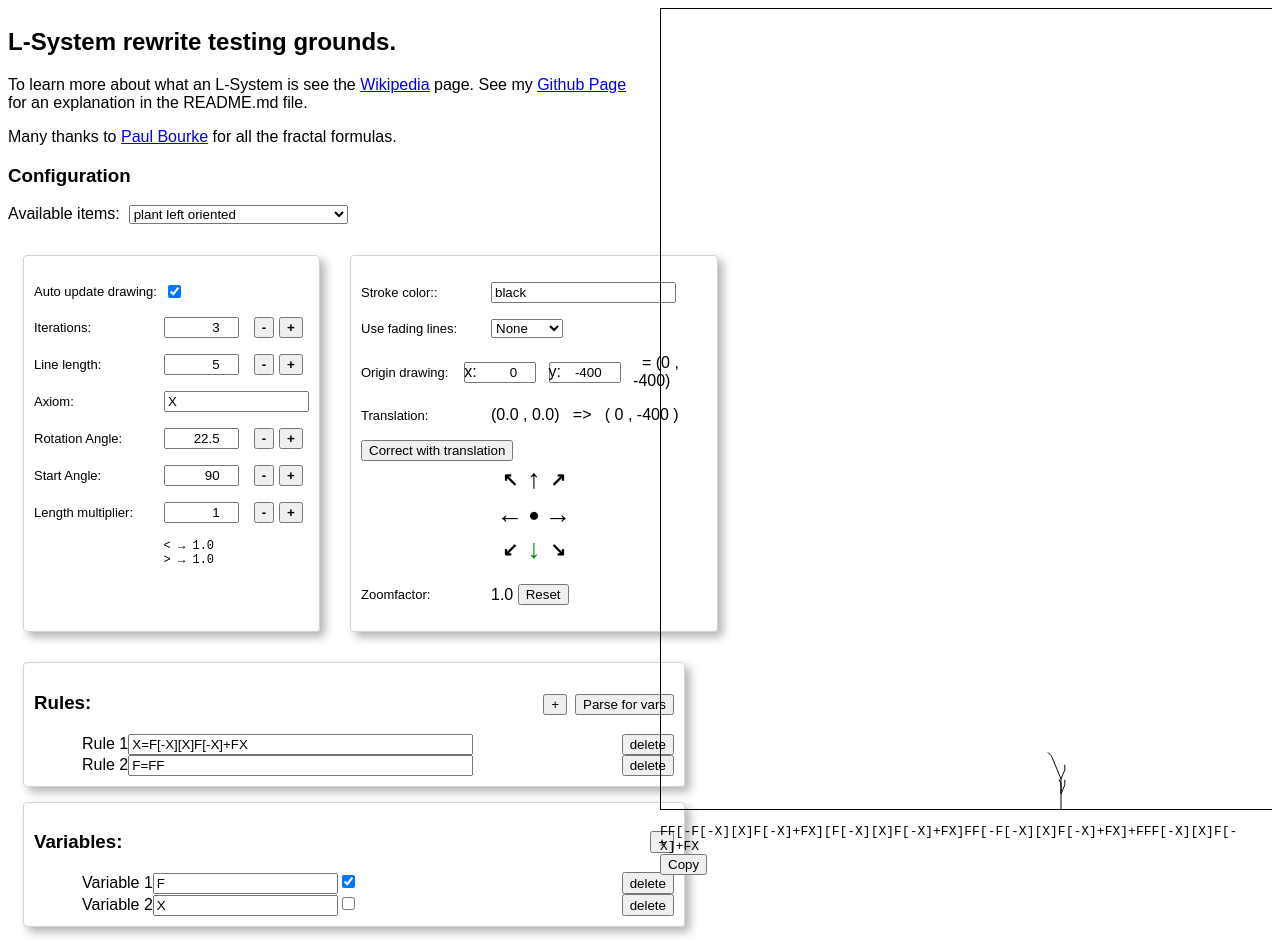
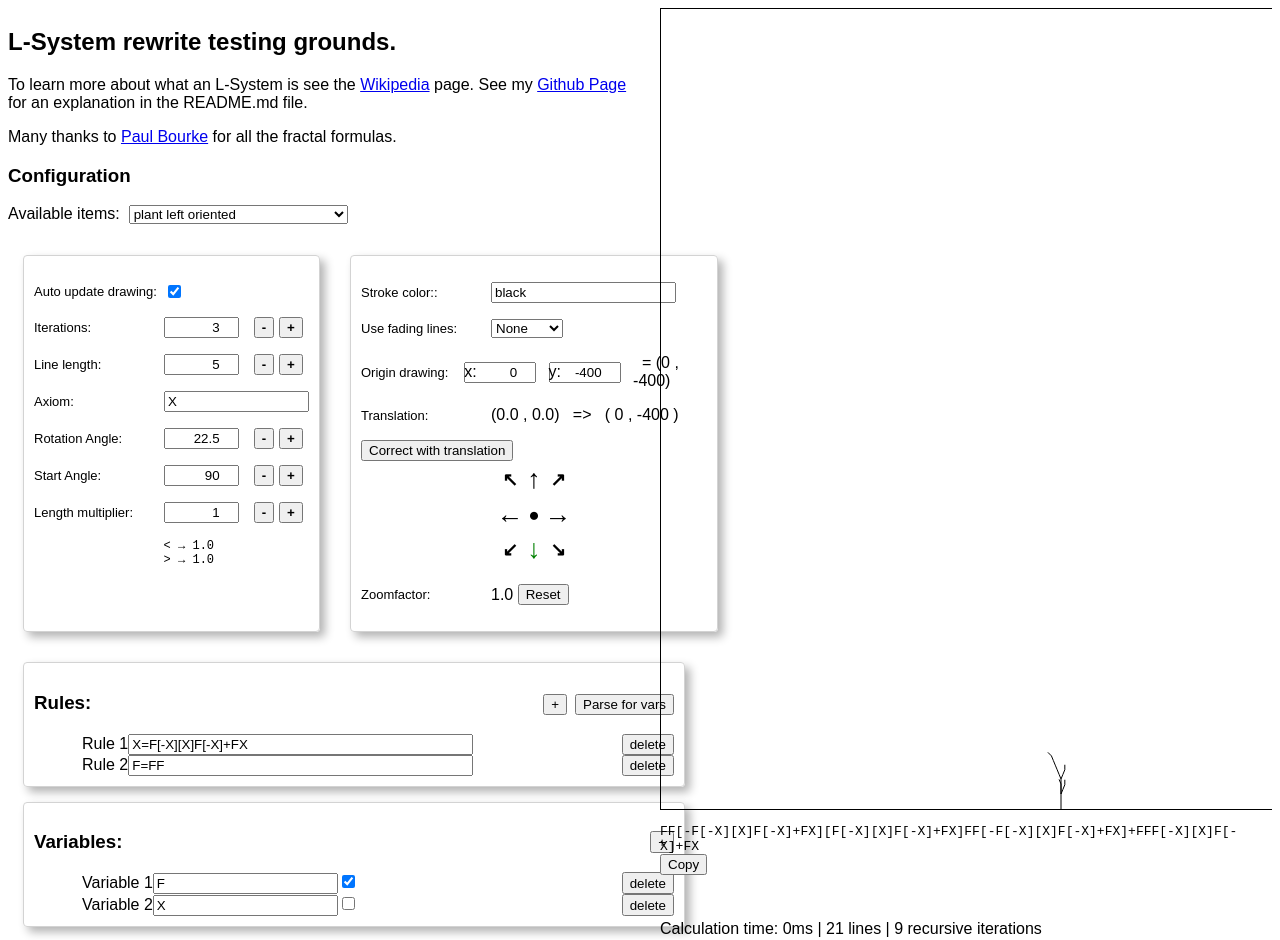
Before and after one commit to martinmolema/L-System, an Angular app: page / in a window 1280 px wide. Shown: the top 940 px of the page. Built offline with nearby package versions, Linux system fonts and the light colour scheme.

Commit message:
Added some stats about the calculation

```diff
--- a/src/app/app.component.css
+++ b/src/app/app.component.css
@@ -131,7 +131,7 @@ main {
       margin: 0;
     }
 
-    section:last-of-type {
+    section.formula {
       width: 95%;
       font-family: monospace;
       height: 5rem;
--- a/src/app/app.component.html
+++ b/src/app/app.component.html
@@ -246,11 +246,15 @@
     <section>
       <app-lsystem [lsystem]="lsystem" [canvas]="canvas"></app-lsystem>
     </section>
+    <section class="formula">
+      <div>{{ lsystem.completeFormula }}</div>
+      <button (click)="copyResultFormulaToClipboard()">Copy</button>
+    </section>
     <section>
-      <div>
-      {{ lsystem.completeFormula }}
-      </div>
-      <button (click)="copyResultFormulaToClipboard()">Copy</button>
+      <p>Calculation time: {{ lsystem.CalculationTime.toLocaleString() }}ms
+        | {{ lsystem.lines.length.toLocaleString() }} lines
+        | {{ lsystem.RecursiveIterations.toLocaleString() }}
+        recursive iterations</p>
     </section>
   </article>
 </main>
--- a/src/app/app.component.ts
+++ b/src/app/app.component.ts
@@ -361,8 +361,9 @@ export class AppComponent {
   }
 
   redraw(nrOfIterations: number): void {
+    this.lsystem.startGeneration(nrOfIterations);
 
-    this.lsystem.startGeneration(nrOfIterations);
+    console.log(`Calc time: ${this.lsystem.CalculationTime}`);
     // this.lsystem.createPolyline();
   }
 
--- a/src/app/classes/lsystem-calculator.ts
+++ b/src/app/classes/lsystem-calculator.ts
@@ -22,6 +22,8 @@ export class LSystemCalculator {
   private totalLineLength: number = 0;
   public fadeStrokeOpacity: StrokeOpacitySettings;
   public strokeColor: string = 'black';
+  private calculationTime: number = 0;
+  private recursiveIterations: number = 0;
 
   private angle = 0;
   private stack: Array<StackItem>;
@@ -76,6 +78,14 @@ export class LSystemCalculator {
   set OriginCoordinates(p: Point) {
     this.originCoordinates.x = p.x;
     this.originCoordinates.y = p.y;
+  }
+
+  get CalculationTime(): number {
+    return this.calculationTime;
+  }
+
+  get RecursiveIterations(): number {
+    return this.recursiveIterations;
   }
 
 
@@ -140,6 +150,7 @@ export class LSystemCalculator {
   }
 
   startGeneration(nrOfIterations: number) {
+
     this.nrOfIterationsRequested = nrOfIterations;
     this.lastPosition = new Point(0, 0, 0, '');
     this.angle = this.startingAngle;
@@ -148,10 +159,15 @@ export class LSystemCalculator {
     this.points = new Array<Point>();
     this.clearCalculatedFormula();
 
+    this.recursiveIterations = 0;
+
     this.nrOfIterationsRequested = nrOfIterations;
 
+    const startDateTime = new Date();
     this.completeFormula = this.generateOneIteration(nrOfIterations, this.axiom, this.lineLength);
+    const endDateTime = new Date();
 
+    this.calculationTime = (endDateTime.getTime() - startDateTime.getTime());
   }
 
   createPolyline(): string {
@@ -197,6 +213,7 @@ export class LSystemCalculator {
   generateOneIteration(nrOfIterations: number, formula: string, lineLength: number): string {
     let returnFormula = '';
     if (nrOfIterations !== 0) {
+      this.recursiveIterations++;
 
       for (let char of formula) {
         if (this.processedRules.has(char)) {
@@ -218,7 +235,7 @@ export class LSystemCalculator {
         }
       }
     }
-    console.log(`${returnFormula}`)
+
     return returnFormula;
   }
 
--- a/src/app/lsystem/lsystem.component.html
+++ b/src/app/lsystem/lsystem.component.html
@@ -11,7 +11,7 @@
             <circle cx="0" cy="0" r="10" stroke="blue" fill="blue" fill-opacity="0.5"></circle>
             <circle [attr.cx]="lsystem?.OriginX" [attr.cy]="lsystem?.OriginY" r="10" stroke="green" fill="green" fill-opacity="0.5"></circle>
       -->
-            @for (line of lsystem?.lines; track $index) {
+            @for (line of lsystem?.lines; track lsystem?.lines) {
               <line
                 [attr.x1]="line.x1 + canvas.OriginX + canvas.translation.x"
                 [attr.x2]="line.x2 + canvas.OriginX + canvas.translation.x"
```
